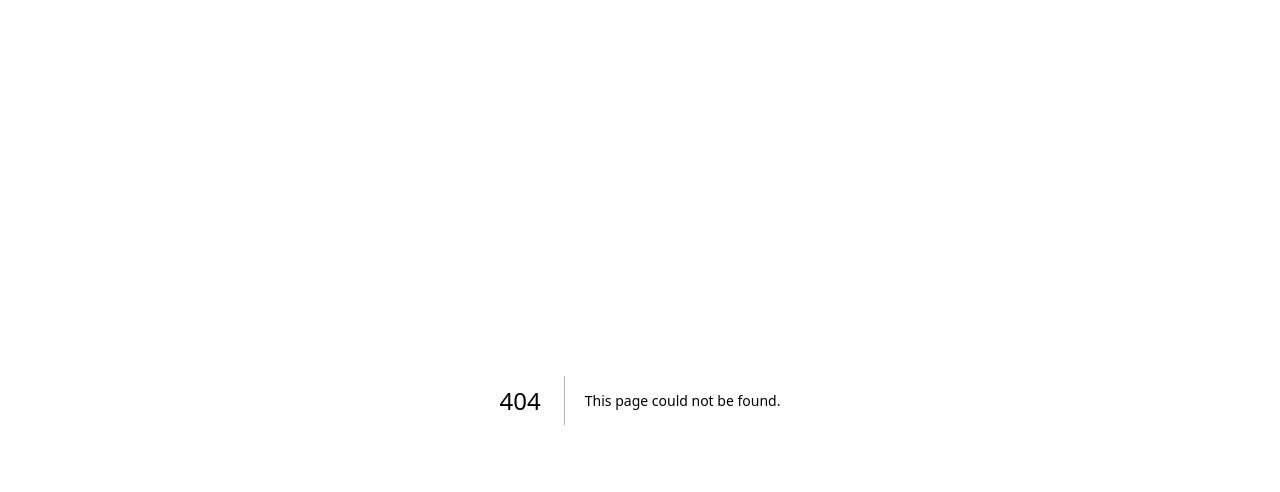
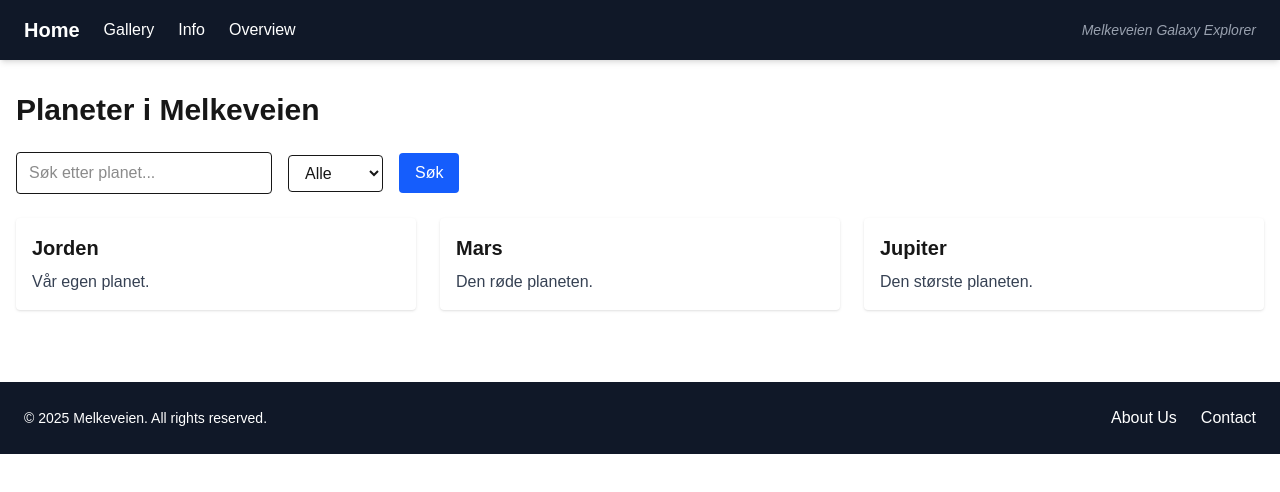
Before and after one commit to Marcus-Kodehode/galaxy, a Next.js app: page /planets in a window 1280 px wide. Before the commit this address had no page. Shown: the top 492 px of the page. Built offline with nearby package versions, Linux system fonts and the light colour scheme.

Commit message:
opprettet undersider og lagt inn informasjon

```diff
--- /dev/null
+++ b/app/components/Footer.jsx
@@ -0,0 +1,13 @@
+export default function Footer() {
+  return (
+    <footer className="bg-gray-900 text-white py-6 mt-10">
+      <div className="container mx-auto flex flex-col md:flex-row items-center justify-between px-6">
+        <div className="text-sm">&copy; {new Date().getFullYear()} Melkeveien. All rights reserved.</div>
+        <div className="flex gap-6 mt-2 md:mt-0">
+          <button className="hover:text-blue-400 transition">About Us</button>
+          <button className="hover:text-blue-400 transition">Contact</button>
+        </div>
+      </div>
+    </footer>
+  );
+}
--- /dev/null
+++ b/app/components/Header.jsx
@@ -0,0 +1,17 @@
+import Link from 'next/link';
+
+export default function Header() {
+  return (
+    <header className="bg-gray-900 text-white shadow-md sticky top-0 z-50">
+      <nav className="container mx-auto flex items-center justify-between py-4 px-6">
+        <div className="flex items-center gap-6">
+          <Link href="/" className="font-bold text-xl hover:text-blue-400 transition">Home</Link>
+          <Link href="/gallery" className="hover:text-blue-400 transition">Gallery</Link>
+          <Link href="/info" className="hover:text-blue-400 transition">Info</Link>
+          <Link href="/overview" className="hover:text-blue-400 transition">Overview</Link>
+        </div>
+        <span className="italic text-sm text-gray-400">Melkeveien Galaxy Explorer</span>
+      </nav>
+    </header>
+  );
+}
--- /dev/null
+++ b/app/components/PlanetList.jsx
@@ -0,0 +1,13 @@
+export default function PlanetList({ planets }) {
+  if (!planets || planets.length === 0) return <div>Ingen planeter funnet.</div>;
+  return (
+    <ul className="grid grid-cols-1 md:grid-cols-2 lg:grid-cols-3 gap-6">
+      {planets.map(planet => (
+        <li key={planet.id} className="bg-white rounded shadow p-4">
+          <h2 className="text-xl font-bold mb-2">{planet.name}</h2>
+          <div className="text-gray-700">{planet.description}</div>
+        </li>
+      ))}
+    </ul>
+  );
+}
--- /dev/null
+++ b/app/components/SearchAndFilter.jsx
@@ -0,0 +1,47 @@
+import { useRouter, useSearchParams } from 'next/navigation';
+import { useState, useEffect } from 'react';
+
+export default function SearchAndFilter({ type, filters }) {
+  const router = useRouter();
+  const searchParams = useSearchParams();
+  const [search, setSearch] = useState(searchParams.get('q') || '');
+  const [filter, setFilter] = useState(searchParams.get('filter') || '');
+
+  useEffect(() => {
+    setSearch(searchParams.get('q') || '');
+    setFilter(searchParams.get('filter') || '');
+  }, [searchParams]);
+
+  const handleSearch = (e) => {
+    e.preventDefault();
+    const params = new URLSearchParams();
+    if (search) params.set('q', search);
+    if (filter) params.set('filter', filter);
+    router.push(`?${params.toString()}`);
+  };
+
+  return (
+    <form onSubmit={handleSearch} className="flex flex-col md:flex-row gap-4 items-center mb-6">
+      <input
+        type="text"
+        placeholder={`Søk etter ${type}...`}
+        value={search}
+        onChange={e => setSearch(e.target.value)}
+        className="border rounded px-3 py-2 w-64"
+      />
+      {filters && (
+        <select
+          value={filter}
+          onChange={e => setFilter(e.target.value)}
+          className="border rounded px-3 py-2"
+        >
+          <option value="">Alle</option>
+          {filters.map(f => (
+            <option key={f} value={f}>{f}</option>
+          ))}
+        </select>
+      )}
+      <button type="submit" className="bg-blue-600 text-white px-4 py-2 rounded hover:bg-blue-700 transition">Søk</button>
+    </form>
+  );
+}
--- /dev/null
+++ b/app/components/StarList.jsx
@@ -0,0 +1,13 @@
+export default function StarList({ stars }) {
+  if (!stars || stars.length === 0) return <div>Ingen stjerner funnet.</div>;
+  return (
+    <ul className="grid grid-cols-1 md:grid-cols-2 lg:grid-cols-3 gap-6">
+      {stars.map(star => (
+        <li key={star.id} className="bg-white rounded shadow p-4">
+          <h2 className="text-xl font-bold mb-2">{star.name}</h2>
+          <div className="text-gray-700">{star.description}</div>
+        </li>
+      ))}
+    </ul>
+  );
+}
--- /dev/null
+++ b/app/gallery/page.jsx
@@ -0,0 +1,8 @@
+export default function GalleryPage() {
+  return (
+    <main className="container mx-auto py-8 px-4">
+      <h1 className="text-3xl font-bold mb-6">Galleri: Melkeveien & Planeter</h1>
+      <div className="grid grid-cols-2 md:grid-cols-4 gap-4">Bilder kommer her...</div>
+    </main>
+  );
+}
--- /dev/null
+++ b/app/info/page.jsx
@@ -0,0 +1,8 @@
+export default function InfoPage() {
+  return (
+    <main className="container mx-auto py-8 px-4">
+      <h1 className="text-3xl font-bold mb-6">Informasjon om Melkeveien og planetene</h1>
+      <div>Her kommer detaljert info om galaksen og planetene.</div>
+    </main>
+  );
+}
--- a/app/layout.js
+++ b/app/layout.jsx
@@ -1,5 +1,7 @@
 import { Geist, Geist_Mono } from "next/font/google";
 import "./globals.css";
+import Header from "./components/Header";
+import Footer from "./components/Footer";
 
 const geistSans = Geist({
   variable: "--font-geist-sans",
@@ -22,7 +24,9 @@ export default function RootLayout({ children }) {
       <body
         className={`${geistSans.variable} ${geistMono.variable} antialiased`}
       >
+        <Header />
         {children}
+        <Footer />
       </body>
     </html>
   );
--- /dev/null
+++ b/app/overview/page.jsx
@@ -0,0 +1,8 @@
+export default function OverviewPage() {
+  return (
+    <main className="container mx-auto py-8 px-4">
+      <h1 className="text-3xl font-bold mb-6">Oversikt over Melkeveien</h1>
+      <div>Her kommer en samlet oversikt over galaksen, planeter og stjerner.</div>
+    </main>
+  );
+}
--- /dev/null
+++ b/app/planets/page.jsx
@@ -0,0 +1,34 @@
+import SearchAndFilter from '../components/SearchAndFilter';
+import PlanetList from '../components/PlanetList';
+import { useSearchParams } from 'next/navigation';
+import { useEffect, useState } from 'react';
+
+export default function PlanetsPage() {
+  const searchParams = useSearchParams();
+  const [planets, setPlanets] = useState([]);
+  const [loading, setLoading] = useState(true);
+
+  useEffect(() => {
+    // Her skal det hentes fra NASA API, men bruker mock-data foreløpig
+    const allPlanets = [
+      { id: 1, name: 'Jorden', description: 'Vår egen planet.' },
+      { id: 2, name: 'Mars', description: 'Den røde planeten.' },
+      { id: 3, name: 'Jupiter', description: 'Den største planeten.' },
+    ];
+    let filtered = allPlanets;
+    const q = searchParams.get('q');
+    const filter = searchParams.get('filter');
+    if (q) filtered = filtered.filter(p => p.name.toLowerCase().includes(q.toLowerCase()));
+    if (filter) filtered = filtered.filter(p => p.name === filter);
+    setPlanets(filtered);
+    setLoading(false);
+  }, [searchParams]);
+
+  return (
+    <main className="container mx-auto py-8 px-4">
+      <h1 className="text-3xl font-bold mb-6">Planeter i Melkeveien</h1>
+      <SearchAndFilter type="planet" filters={["Jorden", "Mars", "Jupiter"]} />
+      {loading ? <div>Laster...</div> : <PlanetList planets={planets} />}
+    </main>
+  );
+}
--- /dev/null
+++ b/app/stars/page.jsx
@@ -0,0 +1,34 @@
+import SearchAndFilter from '../components/SearchAndFilter';
+import StarList from '../components/StarList';
+import { useSearchParams } from 'next/navigation';
+import { useEffect, useState } from 'react';
+
+export default function StarsPage() {
+  const searchParams = useSearchParams();
+  const [stars, setStars] = useState([]);
+  const [loading, setLoading] = useState(true);
+
+  useEffect(() => {
+    // Her skal det hentes fra NASA API, men bruker mock-data foreløpig
+    const allStars = [
+      { id: 1, name: 'Solen', description: 'Vår nærmeste stjerne.' },
+      { id: 2, name: 'Sirius', description: 'Den klareste stjernen på nattehimmelen.' },
+      { id: 3, name: 'Betelgeuse', description: 'En rød superkjempe.' },
+    ];
+    let filtered = allStars;
+    const q = searchParams.get('q');
+    const filter = searchParams.get('filter');
+    if (q) filtered = filtered.filter(s => s.name.toLowerCase().includes(q.toLowerCase()));
+    if (filter) filtered = filtered.filter(s => s.name === filter);
+    setStars(filtered);
+    setLoading(false);
+  }, [searchParams]);
+
+  return (
+    <main className="container mx-auto py-8 px-4">
+      <h1 className="text-3xl font-bold mb-6">Stjerner i Melkeveien</h1>
+      <SearchAndFilter type="stjerne" filters={["Solen", "Sirius", "Betelgeuse"]} />
+      {loading ? <div>Laster...</div> : <StarList stars={stars} />}
+    </main>
+  );
+}
```
Also changed, not shown: app/page.jsx (renamed from app/page.js).
